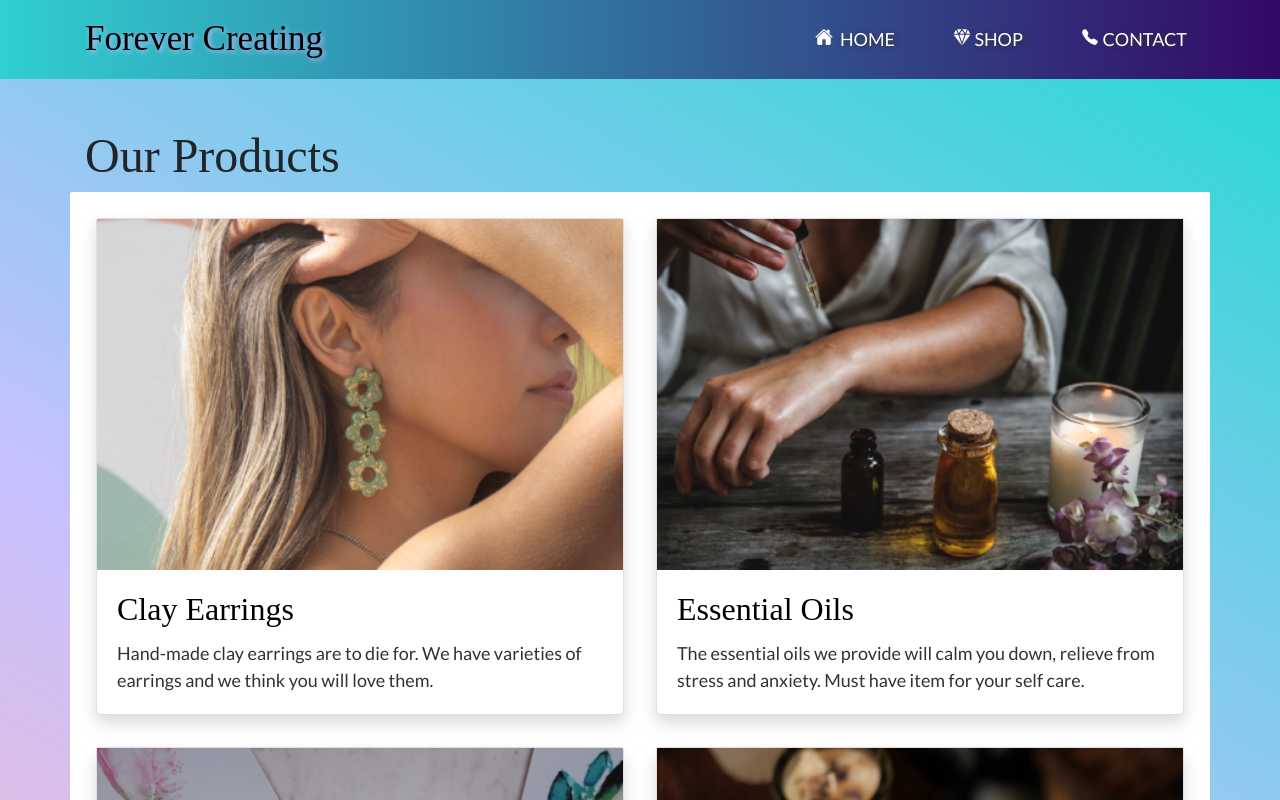
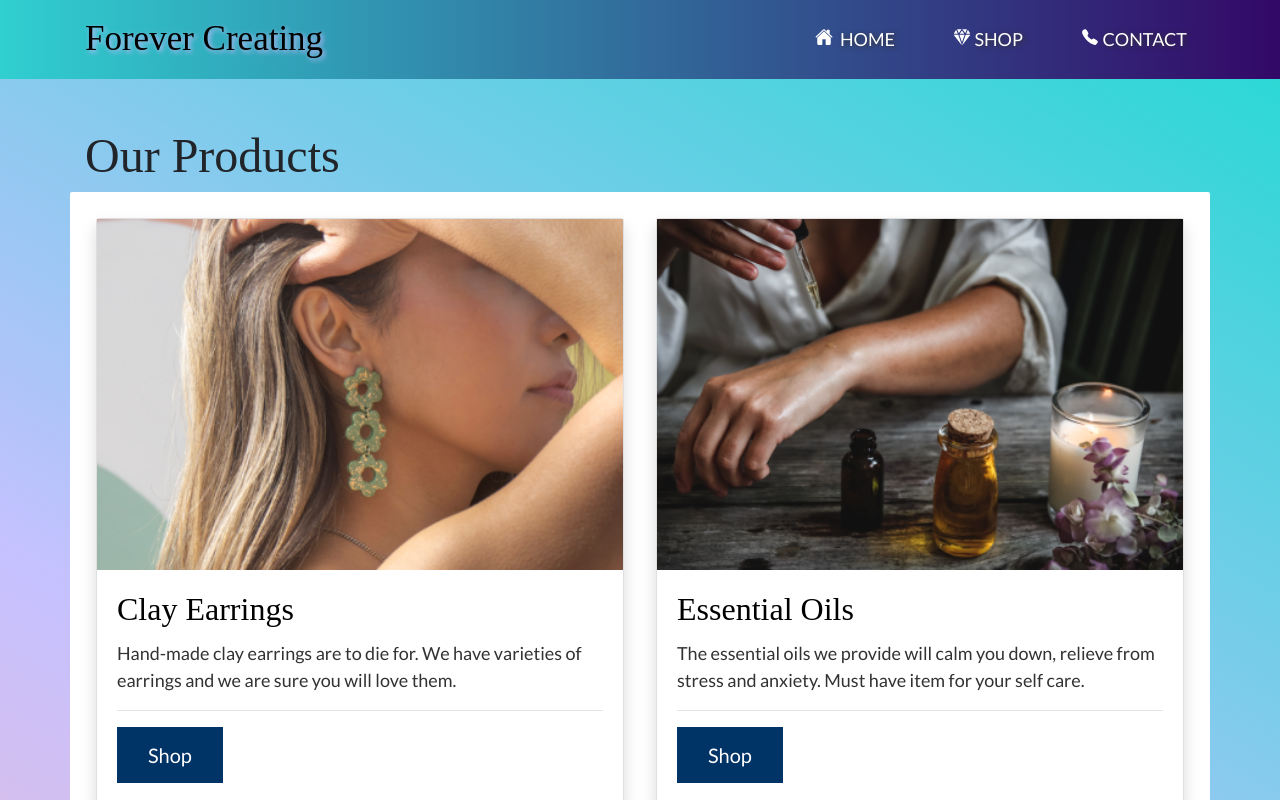
Before and after one commit to Pracasap/Clay-Earrings, a React (Create React App) app: page /shop in a window 1280 px wide. Shown: the top 800 px of the page. Built offline with nearby package versions, Linux system fonts and the light colour scheme; a web font is replaced by a local one.

Commit message:
Added buttons to shop for products

```diff
--- a/src/App.css
+++ b/src/App.css
@@ -116,7 +116,7 @@ button[type=reset] {
 }
 
 .home {
-  min-height: 100vh !important;
+  min-height: calc(100vh - 155px) !important;
 }
 
 .social-links {
--- a/src/Components/ProductComponent.js
+++ b/src/Components/ProductComponent.js
@@ -1,5 +1,6 @@
 import React from 'react';
-import { Card, CardBody, CardText, CardTitle } from 'reactstrap';
+import { Card, CardBody, CardText, CardTitle, Button } from 'reactstrap';
+import { Link } from 'react-router-dom';
 
 function Products(props) {
     const ourProducts = props.ourProducts.map(product => {
@@ -34,6 +35,10 @@ const RenderProducts = ({product}) => {
             <CardBody>
             <CardTitle><h4>{product.name}</h4></CardTitle>
             <CardText>{product.description}</CardText>
+            <hr></hr>
+            <Link to={ `/shop` }>
+                <Button className="btn btn-full btn-lg">Shop</Button>
+            </Link>
             </CardBody>
         </Card>
     )
--- a/src/assets/products.js
+++ b/src/assets/products.js
@@ -3,7 +3,7 @@ export const ProductTypes = [
         "id": 0,
         "name": "Clay Earrings",
         "image": "images/clayEarrings.png",
-        "description": "Hand-made clay earrings are to die for. We have varieties of earrings and we think you will love them."
+        "description": "Hand-made clay earrings are to die for. We have varieties of earrings and we are sure you will love them."
     },
     {
         "id": 1,
```
